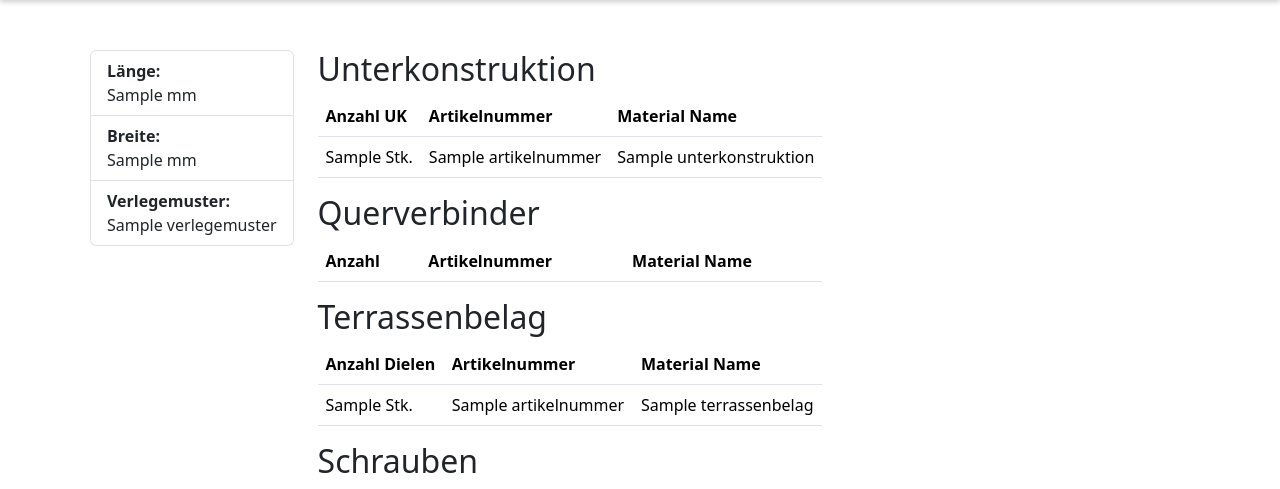
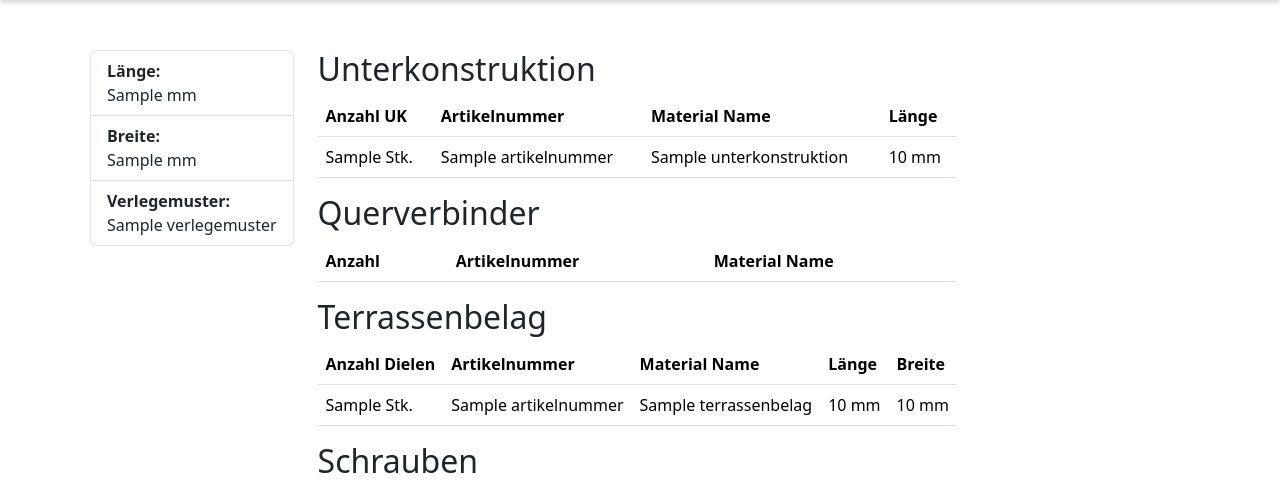
Before and after one commit to BitBattler/PlanerDjango, a Django app: template Terrassenplaner/templates/Terrassenplaner/ergebnis.html in a window 1280 px wide. Shown: the part 156-645 px from the top of the page. Run offline with Django 5.2, Linux system fonts and the light colour scheme; the template is opened without the code that fills it: most values are stand-ins (such as "Sample title", 1, 10 or a date in 2020); lists and menus that the app fills with data are empty; some libraries are stand-ins or nearby versions.

Commit message:
Ergebinsseite + Materialliste angepasst

```diff
--- a/Terrassenplaner/templates/Terrassenplaner/ergebnis.html
+++ b/Terrassenplaner/templates/Terrassenplaner/ergebnis.html
@@ -29,6 +29,7 @@
               <th>Anzahl UK</th>
               <th>Artikelnummer</th>
               <th>Material Name</th>
+              <th>Länge</th>
             </tr>
           </thead>
           <tbody>
@@ -36,6 +37,7 @@
               <td>{{ ben_balken_gesamt }} Stk.</td>
               <td>{{ unterkonstruktion.artikelnummer }}</td>
               <td>{{ unterkonstruktion.material_name }}</td>
+              <td>{{ unterkonstruktion.material_laenge|floatformat:"-0" }} mm</td>
             </tr>
             {% if gesamt_verbinder > 0 %}
             {% for verbinder in verbinder %}
@@ -95,6 +97,8 @@
               <th>Anzahl Dielen</th>
               <th>Artikelnummer</th>
               <th>Material Name</th>
+              <th>Länge</th>
+              <th>Breite</th>
             </tr>
           </thead>
           <tbody>
@@ -102,6 +106,8 @@
               <td>{{ anzahl_dielen }} Stk.</td>
               <td>{{ terrassenbelag.artikelnummer }}</td>
               <td>{{ terrassenbelag.material_name }}</td>
+              <td>{{ terrassenbelag.material_laenge|floatformat:"-0" }} mm</td>
+              <td>{{ terrassenbelag.material_breite|floatformat:"-0" }} mm</td>
             </tr>
           </tbody>
         </table>
--- a/Terrassenplaner/templates/Terrassenplaner/material_list.html
+++ b/Terrassenplaner/templates/Terrassenplaner/material_list.html
@@ -29,9 +29,9 @@
                         <td></td> <!-- Leere Zelle für die Kategorieüberschrift -->
                         <td>{{ material.material_name }}</td>
                         <td>{{ material.artikelnummer }}</td>
-                        <td>{{ material.material_laenge|mul:1000|floatformat:"0" }}</td>
-                        <td>{{ material.material_breite|mul:1000|floatformat:"0" }}</td>
-                        <td>{{ material.material_hoehe|mul:1000|floatformat:"0" }}</td>
+                        <td>{{ material.material_laenge|floatformat:"0" }}</td>
+                        <td>{{ material.material_breite|floatformat:"0" }}</td>
+                        <td>{{ material.material_hoehe|floatformat:"0" }}</td>
                     </tr>
                 {% endfor %}
             {% endfor %}
```
